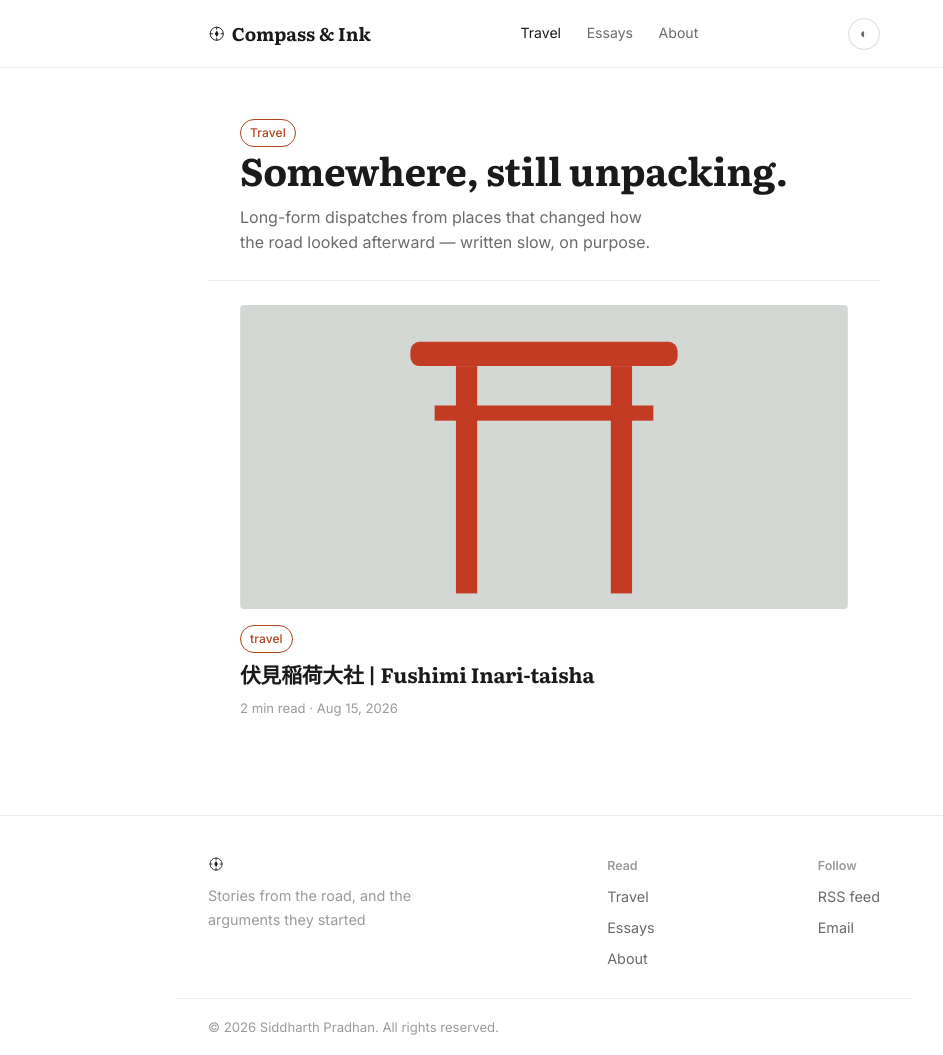
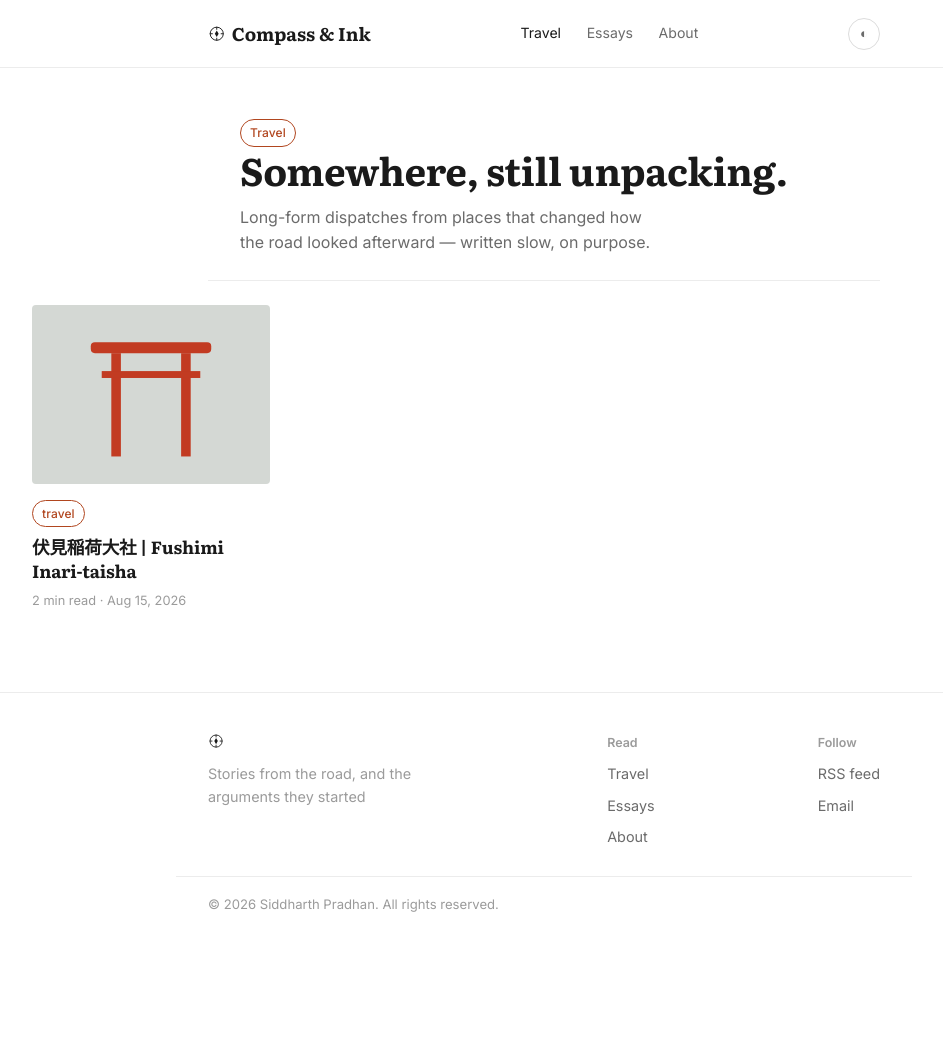
Before and after one commit to thesidpradhan-git/compass-and-ink, a Jekyll site: the page built from travel.html, in a window 1280 px wide and 1055 px high. Shown: the whole window, without its empty margins (96-1039 px from the left). Built offline with Jekyll 4.4.1, drawn with Linux system fonts in a browser that asks for light colours.

Commit message:
Switch feed to a responsive multi-column grid with a See more link
Homepage/travel/essays now render posts in an auto-filling grid (up
to 4 columns on wide screens) inside a wider container, instead of a
single stacked column — matches the actual Medium grid reference.
Homepage caps at 8 posts with a "See more stories" pill linking to a
new /archive/ page listing everything.

```diff
--- a/_layouts/post.html
+++ b/_layouts/post.html
@@ -40,7 +40,7 @@
 {% if related.size > 0 %}
 <section class="related wrap wrap--narrow">
   <h2 class="related__heading">More {{ cat }} pieces</h2>
-  <div class="post-list">
+  <div class="post-list post-list--pair">
     {% for post in related %}
       {% include post-card.html post=post size="regular" %}
     {% endfor %}
--- a/assets/css/main.scss
+++ b/assets/css/main.scss
@@ -93,6 +93,12 @@
 }
 
 .wrap--narrow { max-width: var(--content-width); }
+
+.wrap--wide {
+  max-width: 68rem;
+  margin-inline: auto;
+  padding-inline: clamp(1.25rem, 5vw, 2rem);
+}
 
 h1, h2, h3, h4 {
   font-family: var(--font-serif);
@@ -295,11 +301,16 @@
 }
 .section-heading a:hover { color: var(--color-ink); }
 
-/* ---------- post feed (image-top cards) ---------- */
+/* ---------- post feed (grid of image-top cards) ---------- */
 .post-list {
-  padding-block: 1.5rem 2rem;
+  padding-block: 1.5rem 1rem;
   display: grid;
-  gap: 2.5rem;
+  grid-template-columns: repeat(auto-fill, minmax(13rem, 1fr));
+  gap: 2rem 1.5rem;
+}
+
+.post-list--pair {
+  grid-template-columns: repeat(2, 1fr);
 }
 
 .post-row { }
@@ -308,13 +319,14 @@
   display: flex;
   flex-direction: column;
   width: 100%;
+  height: 100%;
   text-decoration: none;
   color: inherit;
 }
 
 .post-row__thumb {
   width: 100%;
-  aspect-ratio: 2 / 1;
+  aspect-ratio: 4 / 3;
   border-radius: 4px;
   overflow: hidden;
   background: var(--color-line);
@@ -337,20 +349,16 @@
 }
 
 .post-row__title {
-  font-size: 1.3rem;
-  line-height: 1.3;
+  font-size: 1.1rem;
+  line-height: 1.32;
   margin-bottom: 0.4rem;
-}
-
-.post-row--featured .post-row__title {
-  font-size: clamp(1.5rem, 3vw, 1.9rem);
 }
 
 .post-row__excerpt {
   font-family: var(--font-sans);
   color: var(--color-ink-soft);
-  font-size: 0.97rem;
-  line-height: 1.55;
+  font-size: 0.92rem;
+  line-height: 1.5;
   display: -webkit-box;
   -webkit-line-clamp: 2;
   -webkit-box-orient: vertical;
@@ -360,8 +368,28 @@
 .post-row__meta {
   margin-top: 0.6rem;
   font-family: var(--font-sans);
-  font-size: 0.82rem;
+  font-size: 0.8rem;
   color: var(--color-ink-faint);
+}
+
+/* ---------- see-more button ---------- */
+.see-more {
+  display: block;
+  width: fit-content;
+  margin: 1.5rem auto 0;
+  padding: 0.6em 1.4em;
+  border: 1px solid var(--color-ink);
+  border-radius: 999px;
+  font-family: var(--font-sans);
+  font-size: 0.9rem;
+  font-weight: 500;
+  text-decoration: none;
+  color: var(--color-ink);
+  transition: background-color 0.15s ease, color 0.15s ease;
+}
+.see-more:hover {
+  background: var(--color-ink);
+  color: var(--color-bg);
 }
 
 /* ---------- post header ---------- */
@@ -648,10 +676,8 @@
 /* ---------- responsive ---------- */
 @media (max-width: 560px) {
   .site-nav { gap: 0.85rem; }
-  .post-row__thumb,
-  .post-row--featured .post-row__thumb { width: 4.5rem; height: 4.5rem; }
-  .post-row__title { font-size: 1.08rem; }
-  .post-row--featured .post-row__title { font-size: 1.3rem; }
+  .post-list,
+  .post-list--pair { grid-template-columns: 1fr; }
   .figure--pair { grid-template-columns: 1fr; }
 }
 
--- a/essays.html
+++ b/essays.html
@@ -9,7 +9,7 @@
   <p>On borders, belief, slowness, and the ideologies that travel keeps putting in front of you — written to be disagreed with.</p>
 </header>
 
-<section class="wrap">
+<section class="wrap--wide">
   {% assign essay_posts = site.posts | where_exp: "p", "p.categories contains 'essays'" %}
   {% if essay_posts.size > 0 %}
   <div class="post-list">
--- a/travel.html
+++ b/travel.html
@@ -9,7 +9,7 @@
   <p>Long-form dispatches from places that changed how the road looked afterward — written slow, on purpose.</p>
 </header>
 
-<section class="wrap">
+<section class="wrap--wide">
   {% assign travel_posts = site.posts | where_exp: "p", "p.categories contains 'travel'" %}
   {% if travel_posts.size > 0 %}
   <div class="post-list">
```
Also changed, not shown: archive.html (added, +21 -0 lines), index.html (+6 -7 lines).
